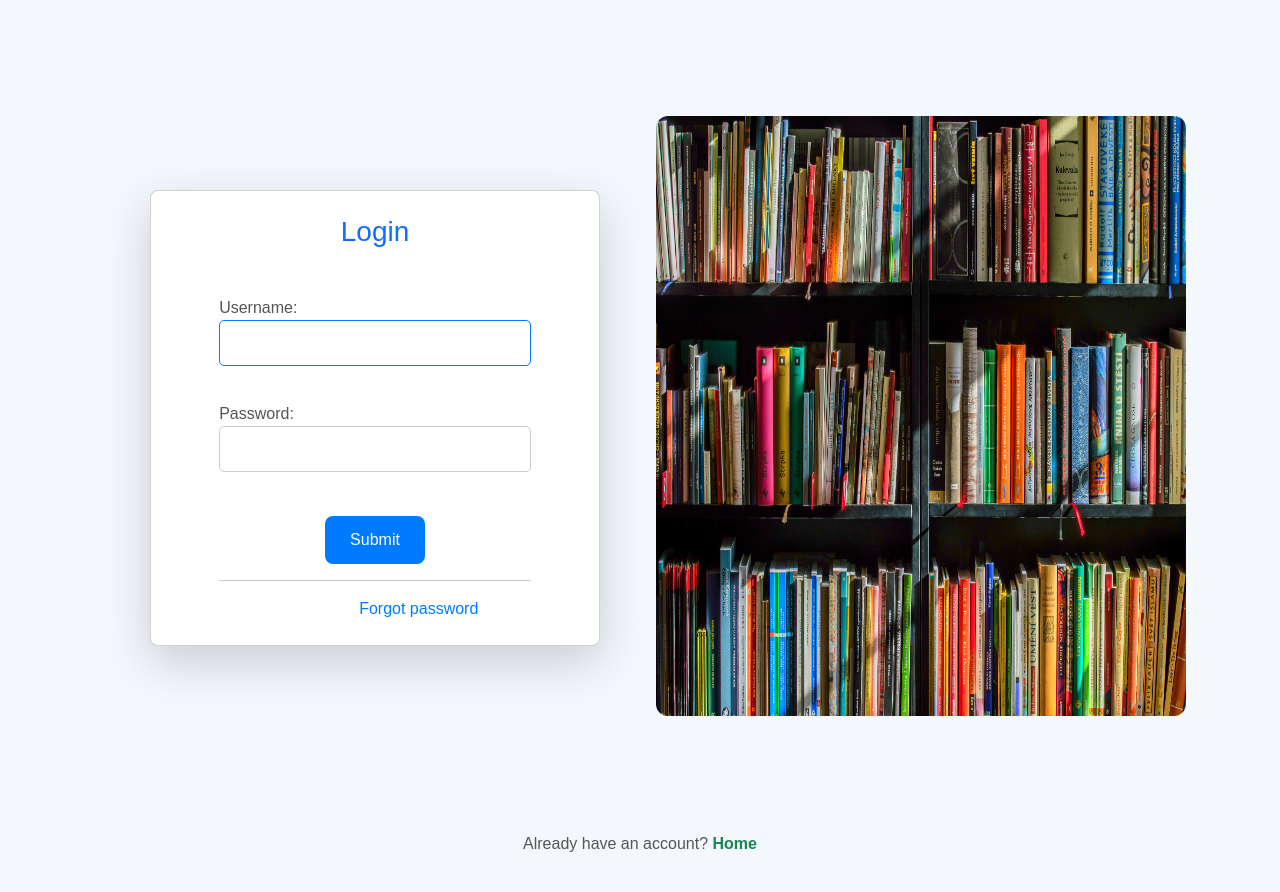
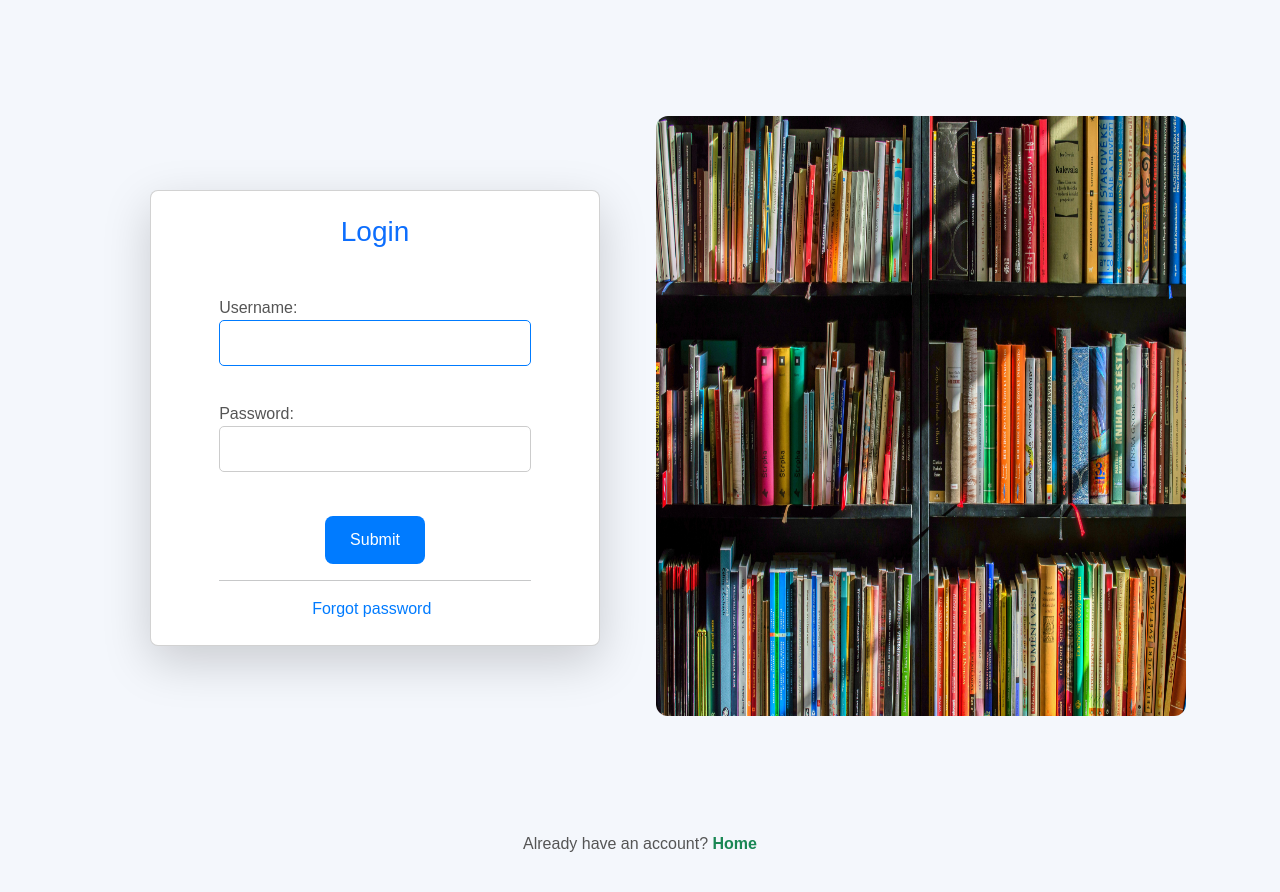
Before and after one commit to Sunatl/Exam8, a Django app: page /accounts/login/ in a window 1280 px wide. Run offline with Django 4.2, Linux system fonts and the light colour scheme; some libraries are stand-ins or nearby versions.

Commit message:
Delete makemigrations corect static main css

```diff
--- a/static/main.css
+++ b/static/main.css
@@ -12,7 +12,7 @@
     background-color: #f4f7fc;
 }
 .sasa{
-    margin-left: 140px;
+    margin-left: 93px;
 }
 
 /* Full-page background */
```
Also changed, not shown: Menu/migrations/0001_initial.py.
